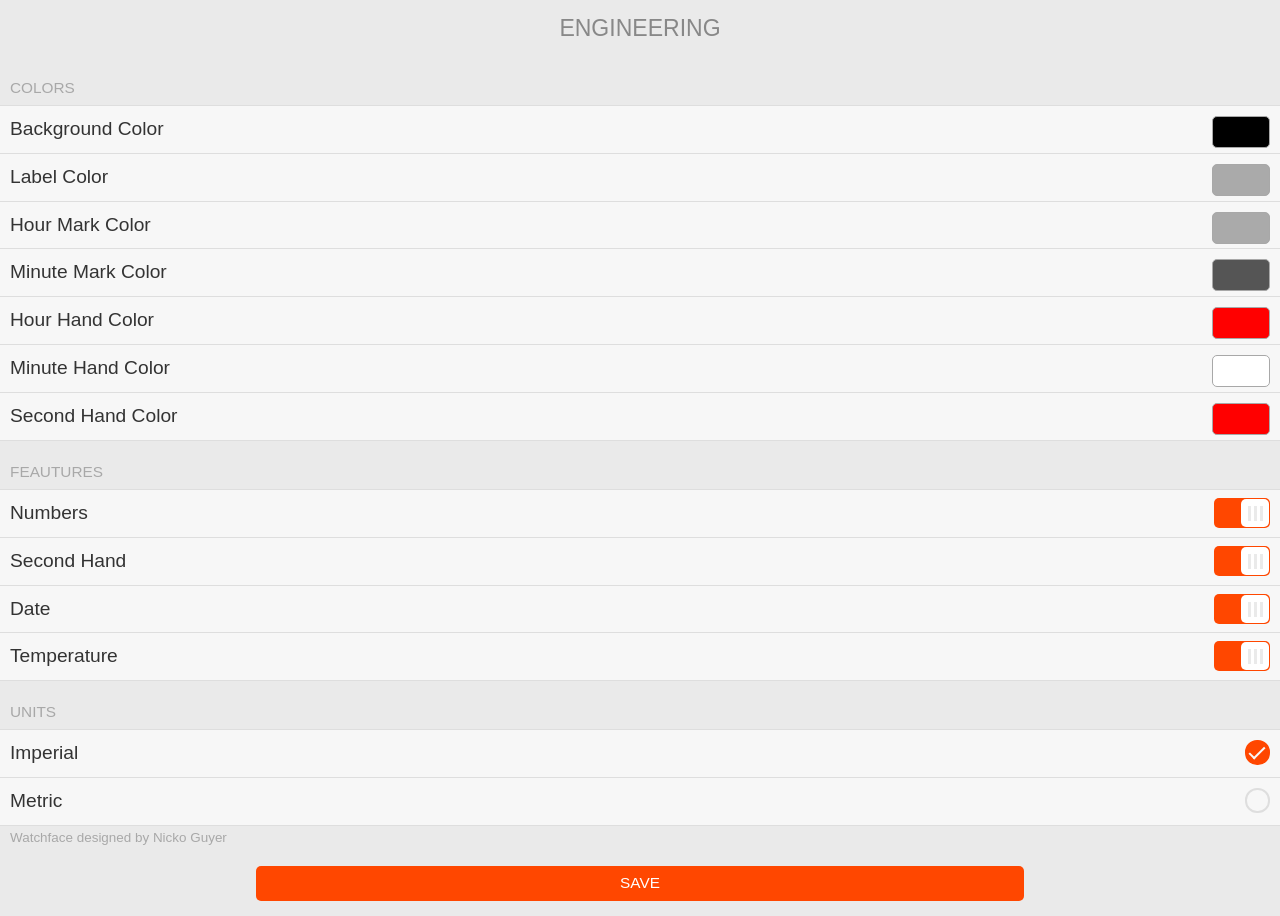
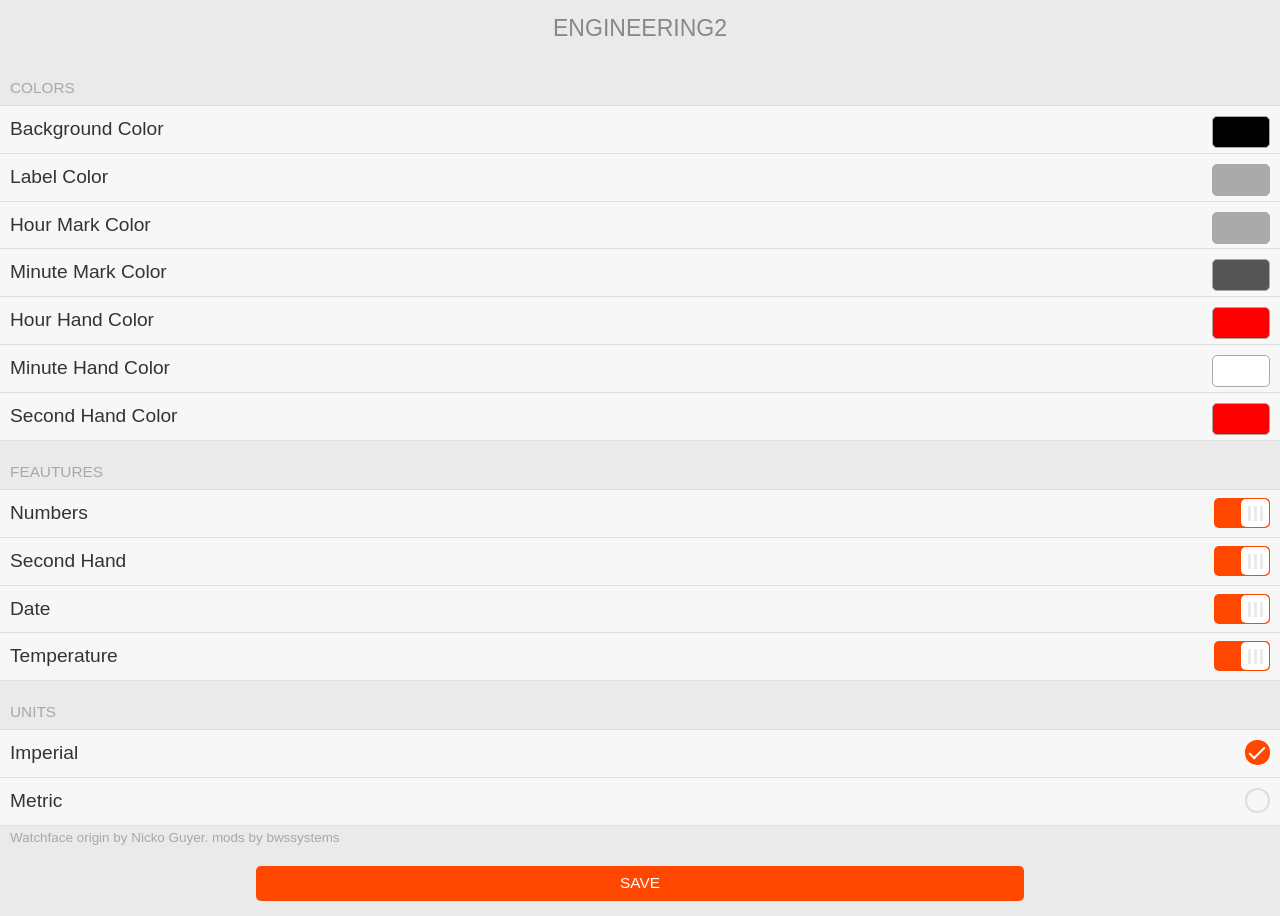
Before and after one commit to bwssytems/Engineering2, a plain HTML site: page config/index.html in a window 1280 px wide. Drawn offline with Linux system fonts and the light colour scheme.

Commit message:
update titles

```diff
--- a/config/index.html
+++ b/config/index.html
@@ -1,7 +1,7 @@
 <!DOCTYPE html>
 <html>
   <head>
-  <title>Engineering</title>
+  <title>Engineering2</title>
   <link rel='stylesheet' type='text/css' href='css/slate.min.css'>
   <script src='js/slate.min.js'></script>
   <style>
@@ -18,7 +18,7 @@
   </head>
 
   <body>
-    <h1 class='title'>Engineering</h1>
+    <h1 class='title'>Engineering2</h1>
     <div class='item-container'>
       <div class='item-container-header'>Colors</div>
       <div class='item-container-content'>
@@ -88,7 +88,7 @@
         </label>
       </div>
       <div class='item-container-footer'>
-        Watchface designed by Nicko Guyer
+        Watchface origin by Nicko Guyer. mods by bwssystems
       </div>
     </div>
 
```
